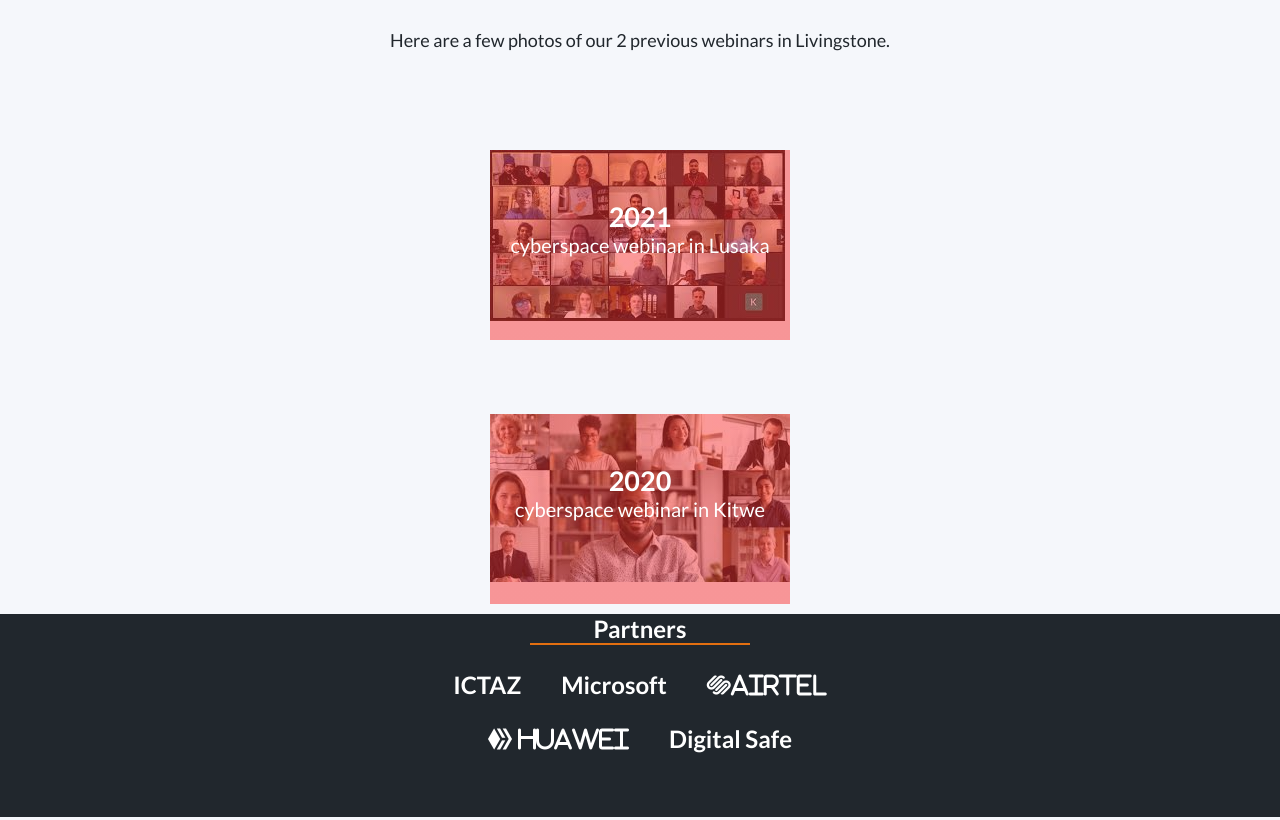
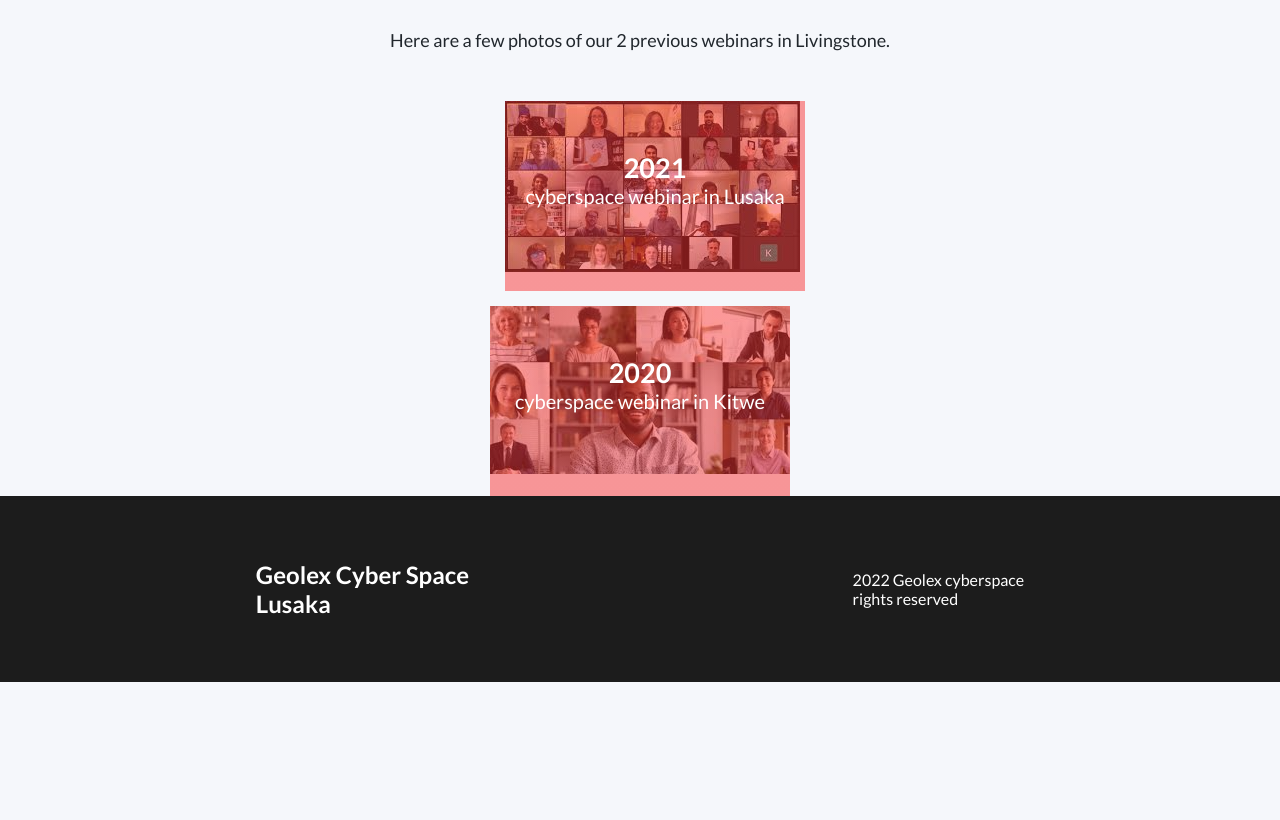
Before and after one commit to RichardChileya/capstone-project-1, a website: page about.html in a window 1280 px wide. Shown: the part 1585-2405 px from the top of the page. After the commit the page ends 2267 px from the top, so only its background shows below. Drawn offline with Linux system fonts and the light colour scheme.

Commit message:
add suggested changes

```diff
--- a/about.html
+++ b/about.html
@@ -91,7 +91,7 @@
       <p class="address">
         Here are a few photos of our 2 previous webinars in Livingstone.
       </p>
-
+      <div class="pix">
         <div class="see-pix">
           <h2 class="prev">2021</h2>
           <p class="see-details">cyberspace webinar in Lusaka</p>
@@ -100,21 +100,9 @@
           <h2 class="prev">2020</h2>
           <p class="see-details">cyberspace webinar in Kitwe</p>
         </div>
+      </div>
 
-      <div class="partners desktop">
-        <h2 class="partner">
-          Partners
-        </h2>
-        <div class="partner-list">
-          <h2>ICTAZ</h2>
-          <h2>Microsoft</h2>
-          <h2><i class="fa-brands fa-squarespace">Airtel</i></h2>
-        </div>
-        <div class="partner-list2">
-          <h2><i class="fa-brands fa-hive"> Huawei</i></h2>
-          <h2>Digital Safe</h2>
-        </div>
-      </div>
+
 
     </section>
 
--- a/script.js
+++ b/script.js
@@ -6,8 +6,8 @@ const lists = document.querySelectorAll('.list');
 
 ham.addEventListener('click', () => {
   ham.classList.toggle('active');
-  menu.classList.toggle('in-active');
-  logo.classList.toggle('in-active');
+  menu.classList.toggle('active');
+  lists.classList.toggle('active');
 });
 
 logo.addEventListener('click', () => {
@@ -20,7 +20,7 @@ const spreadList = [...lists];
 spreadList.forEach((list) => {
   list.addEventListener('click', () => {
     ham.classList.toggle('active');
-    menu.classList.toggle('in-active');
+    menu.classList.toggle('active');
     logo.classList.toggle('in-active');
   });
 });
--- a/style.css
+++ b/style.css
@@ -88,6 +88,7 @@ li {
   flex-direction: column;
   left: 0%;
   padding: 5%;
+  cursor: pointer;
 }
 
 .bar {
@@ -115,11 +116,10 @@ li {
   transition: all 0.3s ease;
 }
 
-.menu-list.in-active {
+.hamburger.active {
   left: 0;
   text-align: center;
   transition: all 0.3s ease-in-out;
-  background: #fff;
   width: 85%;
   height: 100vh;
   font-size: 30px;
@@ -233,8 +233,6 @@ body {
 
 .prg-title {
   color: orangered;
-
-  /* text-align: start; */
   align-self: center;
 }
 
@@ -262,16 +260,12 @@ body {
   flex-direction: column;
   padding: 5%;
   align-content: center;
-
-  /* gap: 3rem; */
 }
 
 .feature-header {
   display: flex;
   align-self: center;
   margin-bottom: 5px;
-
-  /* border-bottom: 2px solid orangered; */
 }
 
 .speaker {
@@ -367,7 +361,6 @@ body {
 }
 
 .see-pix {
-  align-self: center;
   background-image:
 
     linear-gradient(
@@ -457,6 +450,14 @@ body {
   padding: 5%;
   justify-content: space-around;
   align-items: center;
+  background-color: #1c1c1c;
+  color: #fff;
+}
+
+.pix {
+  display: flex;
+  flex-direction: column;
+  align-self: center;
 }
 
 .see-more {
@@ -600,4 +601,9 @@ body {
   .more-speakers {
     display: none;
   }
+
+  .pix {
+    display: flex;
+    justify-content: center;
+  }
 }
```
Lines whose indentation alone changed are shown as unchanged.
